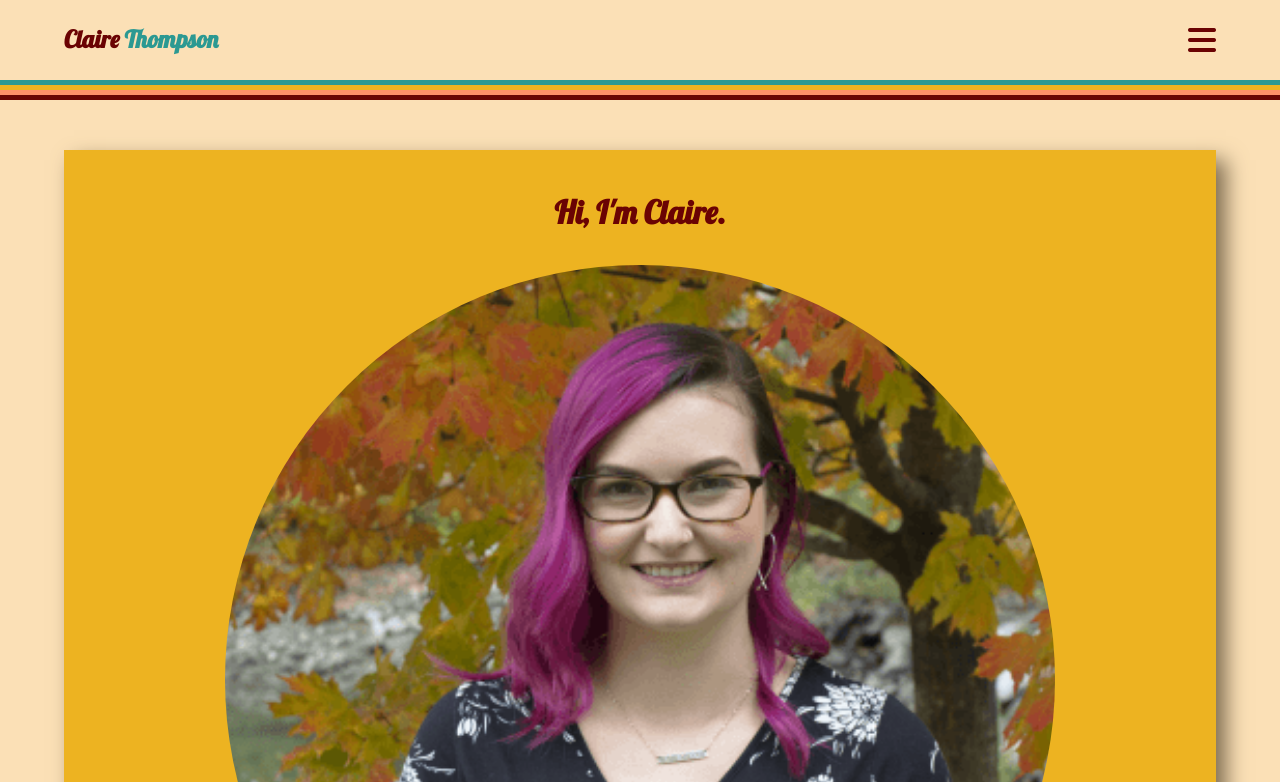
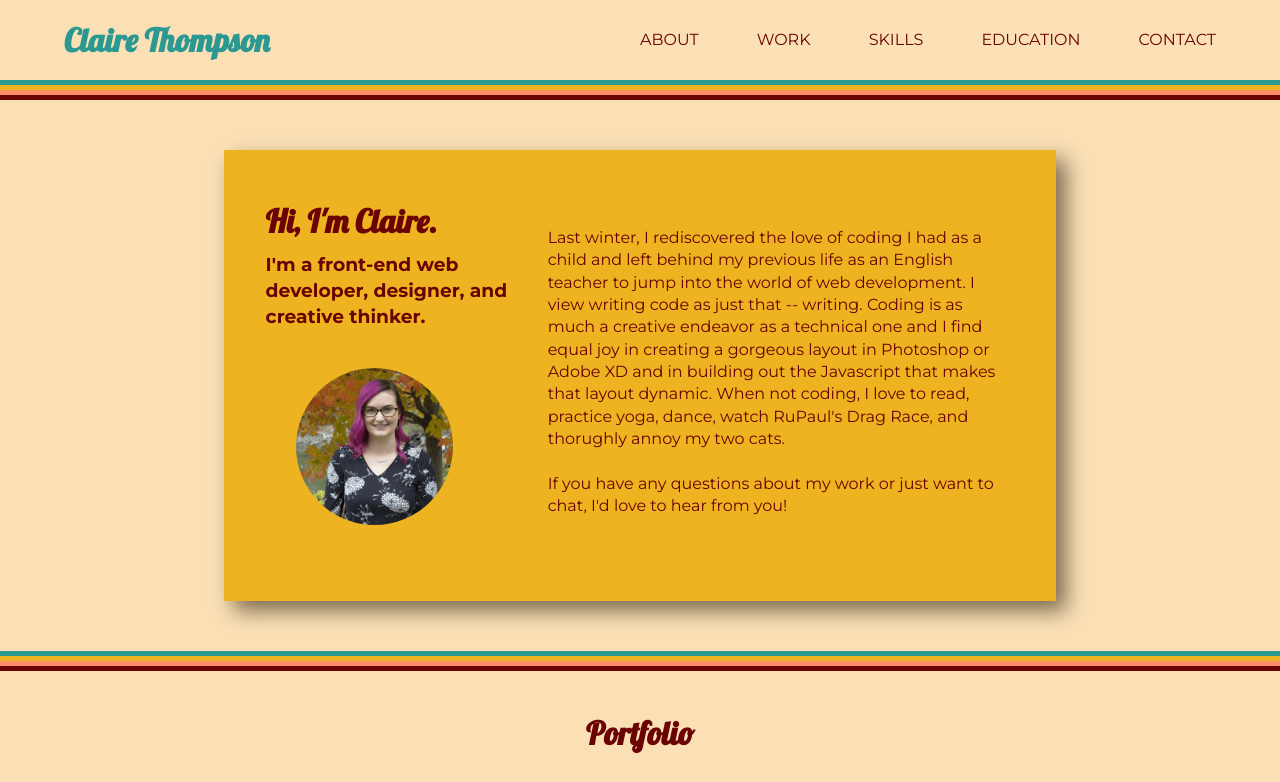
Before and after one commit to claire-thompson/portfolio-redesign, a website: page index.html in a window 1280 px wide. Shown: the top 782 px of the page. Drawn offline with Linux system fonts and the light colour scheme.

Commit message:
Tablet and desktop styles

```diff
--- a/css/main.css
+++ b/css/main.css
@@ -128,7 +128,7 @@ textarea {
     }
 
     a:hover {
-      text-decoration: underline;
+      border-bottom: 1px solid;
     }
 
     .color-bars {
@@ -171,9 +171,6 @@ textarea {
 
     header h2 {
       font-size: 1.5em;
-    }
-
-    header h2 span {
       color: #2b9992;
     }
 
@@ -195,10 +192,6 @@ textarea {
        height: 0px;
        overflow: hidden;
        transition: all 0.3s ease-out;
-     }
-
-     nav ul :hover {
-       text-decoration: underline;
      }
 
      nav ul li {
@@ -241,7 +234,11 @@ textarea {
      }
 
      #about h3 {
-       margin: 0 0 20px 0;
+      margin: 0 20px 20px 20px;
+     }
+
+     #about p {
+       margin: 0 20px;
      }
 
      /* Portfolio */
@@ -259,7 +256,6 @@ textarea {
      #portfolio h2 {
       margin: 10px 0 30px 0;
      }
-
 
    .slide {
      display: flex;
@@ -284,15 +280,20 @@ textarea {
      margin: 20px 0 0 0;
    }
 
+   #portfolio p:hover {
+    border-bottom: 1px solid;
+  }
+
    /* Skills */
 
-   .skills .content-wrapper {
-     flex-direction: row;
-     flex-wrap: wrap;
-     margin: 0 0 50px 0;
+   #skills {
+    margin: 0 0 50px 0;
    }
 
    #skills .content-wrapper {
+    flex-direction: row;
+    flex-wrap: wrap;
+    margin: 0 0 50px 0;
      margin: 0;
    }
 
@@ -346,6 +347,8 @@ textarea {
      align-items: center;
      background-color: #6a0303;
      color: #fbe0b6;
+     text-align: center;
+     width: 100%;
    }
 
    footer a {
@@ -462,8 +465,219 @@ textarea {
    Modify as content requires.
    ========================================================================== */
 
-@media only screen and (min-width: 35em) {
-  /* Style adjustments for viewports that meet the condition */
+/*********** Tablet Styles ************/
+
+@media only screen and (min-width: 768px) {
+
+/* About */
+
+  #about .content-wrapper {
+    display: grid;
+    grid-template-columns: 50% 50%;
+    grid-template-rows: 20% 30% 50%;
+    grid-template-areas:  'hi photo'
+                          'tagline photo'
+                          'paragraph paragraph';
+  }
+
+  #about h1 {
+    grid-area: hi;
+    align-self: end;
+    margin: 0;
+  }
+
+  #about h3 {
+    grid-area: tagline;
+    margin: 20px 0;
+  }
+
+  #about img {
+    grid-area: photo;
+    align-self: center;
+    justify-self: center;
+    width: 65%;
+  }
+
+  #about p {
+    grid-area: paragraph;
+    margin: 0 30px 0 0;
+  }
+
+
+  /* Skills */
+
+  #skills {
+    flex-direction: row;
+  }
+
+  .skills {
+    width: 50%;
+  }
+
+  .skills .content-wrapper {
+    width: 85%;
+  }
+
+  .skills .article {
+    width: 50%;
+  }
+
+  .skills img {
+    width: 35%;
+  }
+
+  /* Education */
+
+  #education .content-wrapper {
+    flex-direction: row;
+  }
+
+  #education article {
+    width: 50%;
+  }
+
+  /* Footer */
+
+  footer .content-wrapper {
+    flex-direction: row;
+  }
+
+  .social {
+    width: 75%;
+  }
+
+}
+
+
+/******** Desktop Styles ********/
+
+@media only screen and (min-width: 900px) {
+
+  /* Header */
+
+  body {
+    display: flex;
+    flex-direction: column;
+    align-items: center;
+  }
+
+  header {
+    width: 90%;
+    justify-content: space-between;
+  }
+
+  header .content-wrapper {
+    width: 25%;
+  }
+
+  header h2 {
+    font-size: 1.75em;
+  }
+
+  #menu-button {
+    display: none;
+  }
+
+  nav {
+    height: unset;
+    width: 60%;
+    background-color: #fbe0b6;
+    transition: none;
+  }
+
+  nav ul {
+    height: unset;
+    background: transparent;
+    display: flex;
+    justify-content: space-between;
+    transition: none;
+  }
+
+  nav ul li a {
+    color: #6a0303;
+  }
+
+  /* About */
+
+  .about-box {
+    width: 85%;
+    padding: 30px 0;
+  }
+
+  #about .content-wrapper {
+    grid-template-rows: 15% 15% 60%;
+    grid-template-columns: 47% 50%;
+    grid-column-gap: 20px;
+    grid-row-gap: 10px;
+    grid-template-areas:  'hi paragraph'
+                          'tagline paragraph'
+                          'photo paragraph';
+    align-items: center;
+    margin: 10px 0 20px 0;
+  }
+
+  #about img {
+    align-self: flex-start;
+    justify-self: left;
+    width: 60%;
+    margin: 20px 0 0 0;
+  }
+
+  /* Education */
+
+  .education-box {
+    width: 75%;
+  }
+
+  #education .content-wrapper {
+    justify-content: space-evenly;
+  }
+
+  #education article{
+    width: 39%;
+  }
+
+}
+
+@media only screen and (min-width: 1200px) {
+
+/* Header */
+
+header h2 {
+  font-size: 2em;
+}
+
+nav {
+  width: 50%;
+}
+
+/* About */
+
+.about-box {
+  width: 65%;
+}
+
+#about .content-wrapper {
+  grid-template-columns: 35% 65%;
+  grid-row-gap: 20px;
+}
+
+#about h3 {
+  margin: 20px 0;
+}
+
+#about img {
+  align-self: center;
+  justify-self: unset;
+  margin: 0 0 0 30px;
+}
+
+/* Education */
+
+.education-box {
+  width: 50%;
+}
+
 }
 
 @media print,
--- a/index.html
+++ b/index.html
@@ -36,7 +36,7 @@
 
   <header>
     <div class='content-wrapper'>
-      <h2>Claire <span>Thompson</span></h2>
+      <h2>Claire Thompson</h2>
       <i class="fas fa-bars" id='menu-button'></i>
     </div>
     <nav id='nav'>
@@ -48,11 +48,11 @@
         <li><a href='#contact'>Contact</a></li>
       </ul>
     </nav>
+  </header>
   <div class='color-bars teal'></div>
   <div class='color-bars mustard'></div>
   <div class='color-bars coral'></div>
   <div class='color-bars burgundy'></div>
-  </header>
   <main>
     <section id='about'>
       <div class='about-box'>
@@ -118,11 +118,12 @@
         </article>
       </div>
     </section>
-    <section class='skills' id='skills'>
     <div class='color-bars teal'></div>
     <div class='color-bars mustard'></div>
     <div class='color-bars coral'></div>
     <div class='color-bars burgundy'></div>
+    <section id='skills'>
+      <section class='skills'>
         <h2>Coding Skills</h2>
         <div class='content-wrapper'>
           <article>
@@ -164,6 +165,7 @@
           </article>
         </div>
       </section>
+    </section>
     <section id='education'>
       <div class='color-bars teal'></div>
       <div class='color-bars mustard'></div>
@@ -180,7 +182,7 @@
           <article>
             <h3>Skillcrush</h3>
             <h4>Break Into Tech Blueprint</h4>
-            <p>Web Development</p>
+            <p>Web Development // Full-Stack</p>
           </article>
         </div>
       </div>
@@ -192,8 +194,8 @@
     <div class='color-bars mustard'></div>
     <div class='color-bars coral'></div>
     <div class='color-bars burgundy'></div>
+    <h2>Let's Connect</h2>
     <div class='content-wrapper'>
-      <h2>Let's Connect</h2>
       <section>
         <h3>Hire Me</h3>
         <p>(703) 577-7627</p>
@@ -213,9 +215,9 @@
         <p>Norwalk, CT</p>
         <p>Let's go to meetups together!</p>
       </section>
+    </div>
     <div class='attribution'>
       <p>Copyright 2020 - Claire Thompson</p>
-      </div>
     </div>
   </footer>
 
```
Lines whose indentation alone changed are shown as unchanged.
